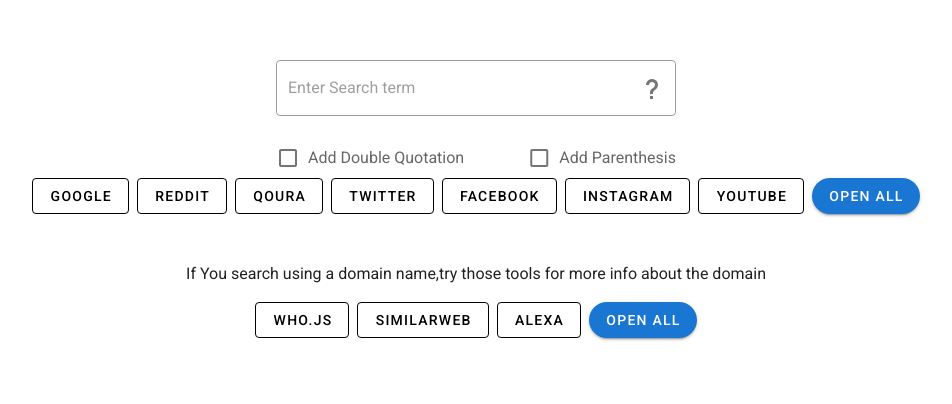
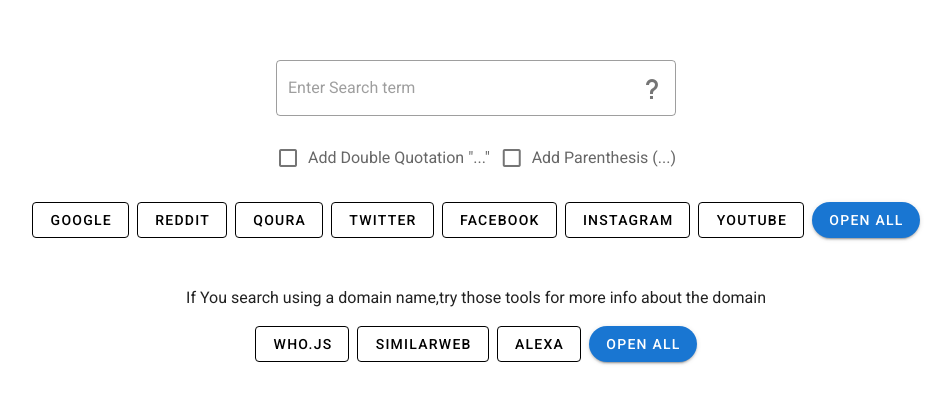
Before and after one commit to Mayo46/global-search, a Nuxt app: page / in a window 1280 px wide. Shown: the part 112-516 px from the top of the page, without its empty margins (164-1116 px from the left). Built offline with nearby package versions, Linux system fonts and the light colour scheme.

Commit message:
label changes

```diff
--- a/pages/index.vue
+++ b/pages/index.vue
@@ -14,19 +14,19 @@
         <div class="checkboxes">
           <v-checkbox
             v-model="addQuotation"
-            label="Add Double Quotation"
+            label='Add Double Quotation "..." '
             hide-details
             @change="quotation"
           ></v-checkbox>
           <v-checkbox
             v-model="addParenthesis"
-            label="Add Parenthesis"
+            label='Add Parenthesis (...)'
             hide-details
             @change="parenthesis"
           ></v-checkbox>
         </div>
       </div>
-      <div class="btn-section">
+      <div class="btn-section pt-6">
         <v-btn class="mr-2 mb-2" outlined color="black" @click="searchField('Google')">Google</v-btn>
         <v-btn class="mr-2 mb-2" outlined color="black" @click="searchField('Reddit')">Reddit</v-btn>
         <v-btn class="mr-2 mb-2" outlined color="black" @click="searchField('Qoura')">Qoura</v-btn>
```
